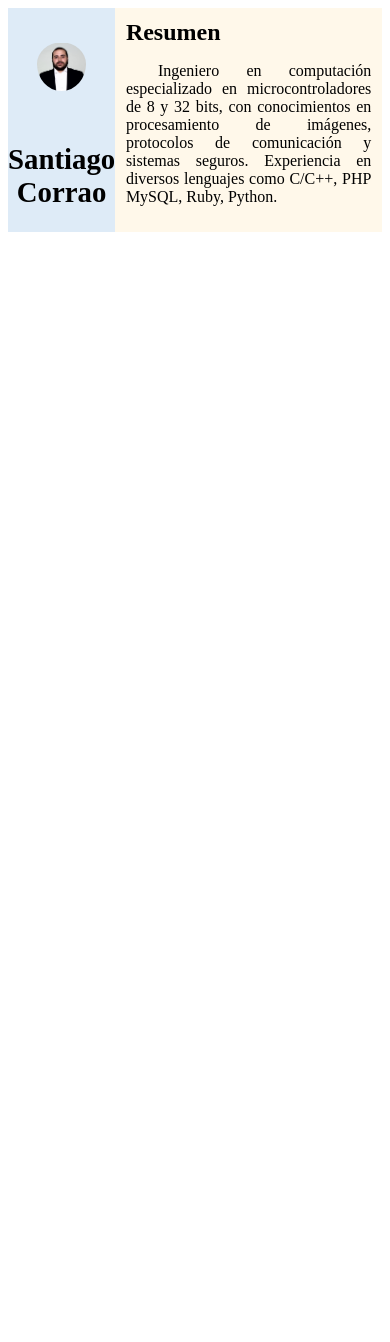
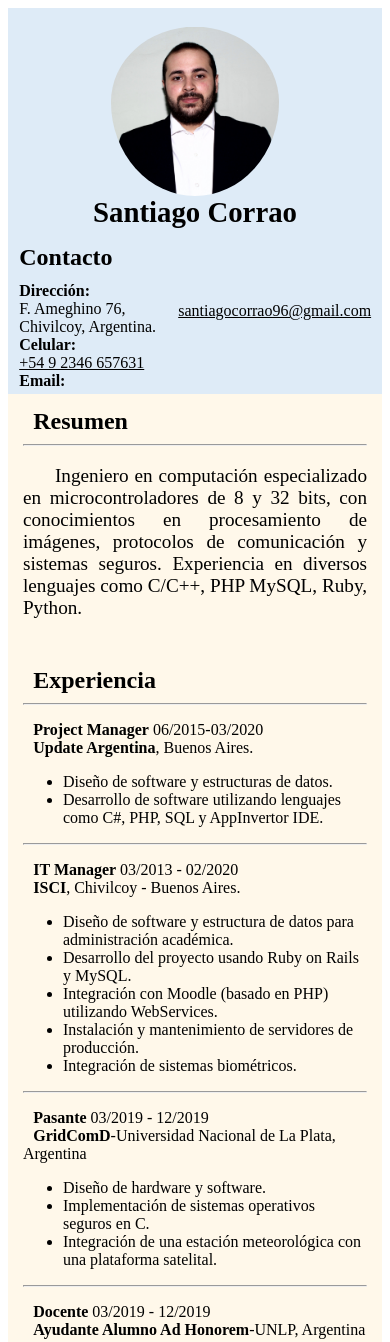
Before and after one commit to scorrao/MyWebPage, a plain HTML site: page index.html in a window 390 px wide. Shown: the top 1342 px of the page. Before the commit the page ends 844 px from the top, so only its background shows below. Drawn offline with Linux system fonts and the light colour scheme.

Commit message:
Experiencia Completa y Responsive

```diff
--- a/index.html
+++ b/index.html
@@ -8,18 +8,80 @@
 </head>
 <body>
     <div class="container">
-        <div class="Aside">
+        <div class="aside">
             <img class="photo" src="fotocv.jpg" alt="Profile Photo">
         </div>
         <div class="abstract">
             <span class="title">Resumen</span>
+            <hr>
             <p class="body">Ingeniero en computación especializado en microcontroladores
                 de 8 y 32 bits, con conocimientos en procesamiento de imágenes,
                 protocolos de comunicación y sistemas seguros. Experiencia en
                 diversos lenguajes como C/C++, PHP MySQL, Ruby, Python.</p>
         </div>
-        <div class="Aside">
+        <div class="aside">
             <span class="name">Santiago Corrao</span>
+        </div>
+        <div class="aside">
+            <span class="title">Contacto</span>
+            <span class="subtitle">Dirección:</span>
+            <span class="text">F. Ameghino 76,</span>
+            <span class="text">Chivilcoy, Argentina.</span>
+            <span></span>
+            <span class="subtitle"> Celular:</span>
+            <a class="text" href="https://wa.me/5492346657631" target="_blank"> +54 9 2346 657631</a>
+            <span></span>
+            <span class="subtitle"> Email:</span>
+            <a class="text" href="mailto:santiagocorrao96@gmail.com" target="_blank"> santiagocorrao96@gmail.com</a>
+        </div>
+        <div class="abstract">
+            <span class="title">Experiencia</span><br>
+            <hr>
+            <p>
+                <span class="body"> <span class="subtitle">Project Manager</span> 06/2015-03/2020</span><br>
+                <span class="body"> <span class="subtitle">Update Argentina</span>, Buenos Aires.</span>
+                <ul>
+                    <li>Diseño de software y estructuras de datos.</li>
+                    <li>Desarrollo de software utilizando lenguajes como C#,
+                        PHP, SQL y AppInvertor IDE.</li>
+                </ul>
+            </p>
+            <hr>
+            <p>
+                <span class="body"> <span class="subtitle">IT Manager</span> 03/2013 - 02/2020</span><br>
+                <span class="body"> <span class="subtitle">ISCI</span>, Chivilcoy - Buenos Aires.</span>
+                <ul>
+                    <li>Diseño de software y estructura de datos para
+                        administración académica.</li>
+                    <li>Desarrollo del proyecto usando Ruby on Rails y MySQL.</li>
+                    <li>Integración con Moodle (basado en PHP) utilizando
+                        WebServices.</li>
+                    <li>Instalación y mantenimiento de servidores de
+                        producción.</li>
+                    <li>Integración de sistemas biométricos.</li>
+                </ul>
+            </p>
+            <hr>
+            <p>
+                <span class="body"> <span class="subtitle">Pasante</span> 03/2019 - 12/2019</span><br>
+                <span class="body"> <span class="subtitle">GridComD</span>-Universidad Nacional de La Plata, Argentina</span>
+                <ul>
+                    <li>Diseño de hardware y software.</li>
+                    <li>Implementación de sistemas operativos seguros en C.</li>
+                    <li>Integración de una estación meteorológica con una
+                        plataforma satelital.</li>
+                </ul>
+            </p>
+            <hr>
+            <p>
+                <span class="body"> <span class="subtitle">Docente</span> 03/2019 - 12/2019</span><br>
+                <span class="body"> <span class="subtitle">Ayudante Alumno Ad Honorem</span>-UNLP, Argentina</span>
+                <ul>
+                    <li>Ayudante en las clases prácticas de las materias
+                        “Circuitos Digitales y Microcontroladores” y “Taller de
+                        Proyecto I”</li>
+                </ul>
+            </p>
         </div>
     </div>
 
--- a/style.css
+++ b/style.css
@@ -1,31 +1,62 @@
+@media(min-width: 580px)
+{
     .container{
         display: grid;
-    grid-template-columns: repeat(4, 1fr);
-    grid-template-rows: repeat(2, 1fr);
-    max-width: 720px;
+        grid-template-columns: repeat(6, 1fr);
+        max-width: 800px;
         margin: auto;
     }
-.Aside{
+    .aside{
         background-color:#deebf7;
         display: flex;
         flex-direction: column;
         justify-content: center;
+        grid-column: 1/3;
     }
+}
+@media(max-width: 580px)
+{
+    .container{
+        display: flex;
+        flex-wrap: wrap;
+        flex-direction: column;
+        margin: auto;
+    }
+    .aside{
+        background-color:#deebf7;
+        display: flex;
+        flex-wrap: wrap;
+        flex-direction: column;
+        justify-content: center;
+        order: -1;
+    }
+}
+
 .abstract{
     background-color: #fff8ea;
-    grid-column: 2/-1;
-    grid-row: 1/3;
+    grid-column: 3/-1;
+    grid-row: span 2;
     padding: 4%;
 }
-.abstract > .title
+.title
 {
     font-size: 1.5rem;
     font-weight: bold;
+    padding: 3%;
 }
+
+.subtitle
+{
+    font-size: 1 rem;
+    font-weight: bold;
+    padding-left: 3%;
+}
+
 
 .abstract > .body
 {
     text-indent: 2rem;
+    font-size: 1.2rem;
     text-align: justify;
 }
 
@@ -41,3 +72,11 @@
     border-radius: 50%;
     margin: auto;
 }
+
+.aside > .text{
+    padding-left: 3%;
+}
+
+a:link, a:visited, a:active{
+    color: inherit;
+}
```
Lines whose indentation alone changed are shown as unchanged.
